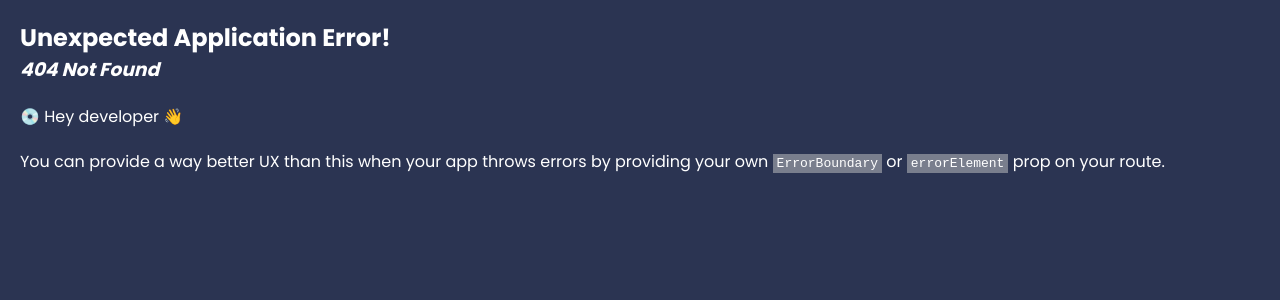
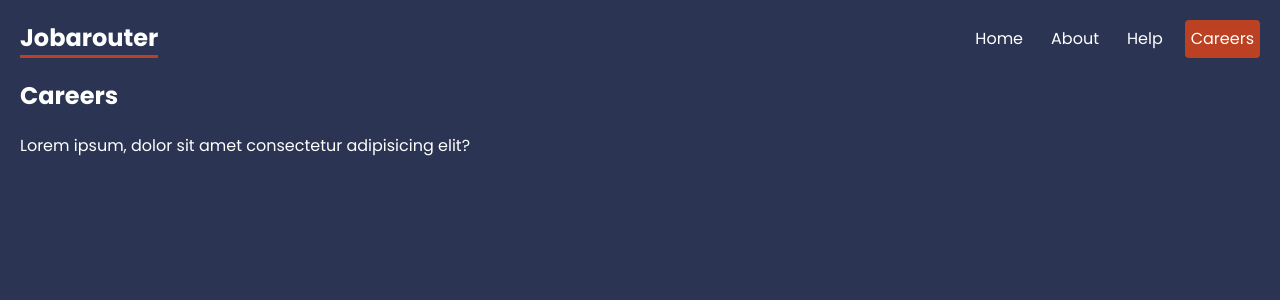
Before and after one commit to jgelsana/jobarouter, a React (Create React App) app: page /careers in a window 1280 px wide. Before the commit this address had no page. Shown: the top 300 px of the page. Built offline with nearby package versions, Linux system fonts and the light colour scheme.

Commit message:
sept 15 progress

```diff
--- a/src/App.js
+++ b/src/App.js
@@ -10,20 +10,36 @@ import Home from "./pages/Home";
 import About from "./pages/About";
 import Faq from "./pages/help/Faq";
 import Contact from "./pages/help/Contact";
+import NotFound from "./pages/NotFound";
+import Careers, { careersLoader } from './pages/careers/Careers'
 
 //layouts
 import RootLayout from "./layouts/RootLayout";
 import HelpLayout from "./layouts/HelpLayout";
+import CareersLayout from './layouts/CareersLayout'
 
 const router = createBrowserRouter(
   createRoutesFromElements(
     <Route path="/" element={<RootLayout />}>
       <Route index element={<Home />} />
       <Route path="about" element={<About />} />
+
+
       <Route path="help" element={<HelpLayout />}>
         <Route path="faq" element={<Faq />} />
         <Route path="contact" element={<Contact />} />
       </Route>
+
+      <Route path="careers" element={<CareersLayout />}>
+        <Route
+        index
+        element={<Careers />}
+        // loader={careersLoader}
+        />
+      </Route>
+
+
+      <Route path="*" element={<NotFound/>}></Route>
     </Route>
   )
 );
--- /dev/null
+++ b/src/layouts/CareersLayout.js
@@ -0,0 +1,12 @@
+import { Outlet } from "react-router-dom"
+
+export default function CareersLayout() {
+  return (
+    <div className="careers-layout">
+      <h2>Careers</h2>
+      <p>Lorem ipsum, dolor sit amet consectetur adipisicing elit?</p>
+
+      <Outlet />
+    </div>
+  )
+}
--- a/src/layouts/HelpLayout.js
+++ b/src/layouts/HelpLayout.js
@@ -14,6 +14,8 @@ export default function HelpLayout() {
       </nav>
 
       <Outlet />
+      {/* this is where the content for any nested root is
+      going to be output. */}
     </div>
   );
 }
--- a/src/layouts/RootLayout.js
+++ b/src/layouts/RootLayout.js
@@ -9,6 +9,8 @@ export default function RootLayout() {
           <h1>Jobarouter</h1>
           <NavLink to="/">Home</NavLink>
           <NavLink to="about">About</NavLink>
+          <NavLink to="help">Help</NavLink>
+          <NavLink to="careers">Careers</NavLink>
         </nav>
       </header>
 
--- /dev/null
+++ b/src/pages/NotFound.js
@@ -0,0 +1,24 @@
+import React from 'react'
+import {Link} from "react-router-dom"
+
+export default function NotFound() {
+  return (
+    <div>
+    <h2>Page not found!</h2>
+
+    <p>
+    Lorem ipsum dolor sit amet, consectetur adipiscing elit,
+    sed do eiusmod tempor incididunt ut labore et dolore magna
+    aliqua. Ut enim ad minim veniam, quis nostrud exercitation
+    ullamco laboris nisi ut aliquip ex ea commodo consequat. Duis
+    aute irure dolor in reprehenderit in voluptate velit esse
+    cillum dolore eu fugiat nulla pariatur. Excepteur sint
+    occaecat cupidatat non proident, sunt in culpa qui officia
+    deserunt mollit anim id est laborum.
+    </p>
+
+    <p>Go to the <Link to="/">Homepage</Link>.</p>
+
+    </div>
+  )
+}
--- /dev/null
+++ b/src/pages/careers/Careers.js
@@ -0,0 +1,23 @@
+import { Link, useLoaderData } from "react-router-dom"
+
+export default function Careers() {
+//   const careers = useLoaderData()
+
+  return (
+    <div className="careers">
+      {/* {careers.map(career => (
+        <Link to='/' key={career.id}>
+          <p>{career.title}</p>
+          <p>Based in {career.location}</p>
+        </Link>
+      ))} */}
+    </div>
+  )
+}
+
+// data loader
+export const careersLoader = async () => {
+  const res = await fetch('http://localhost:4000/careers')
+
+  return res.json()
+}
```
